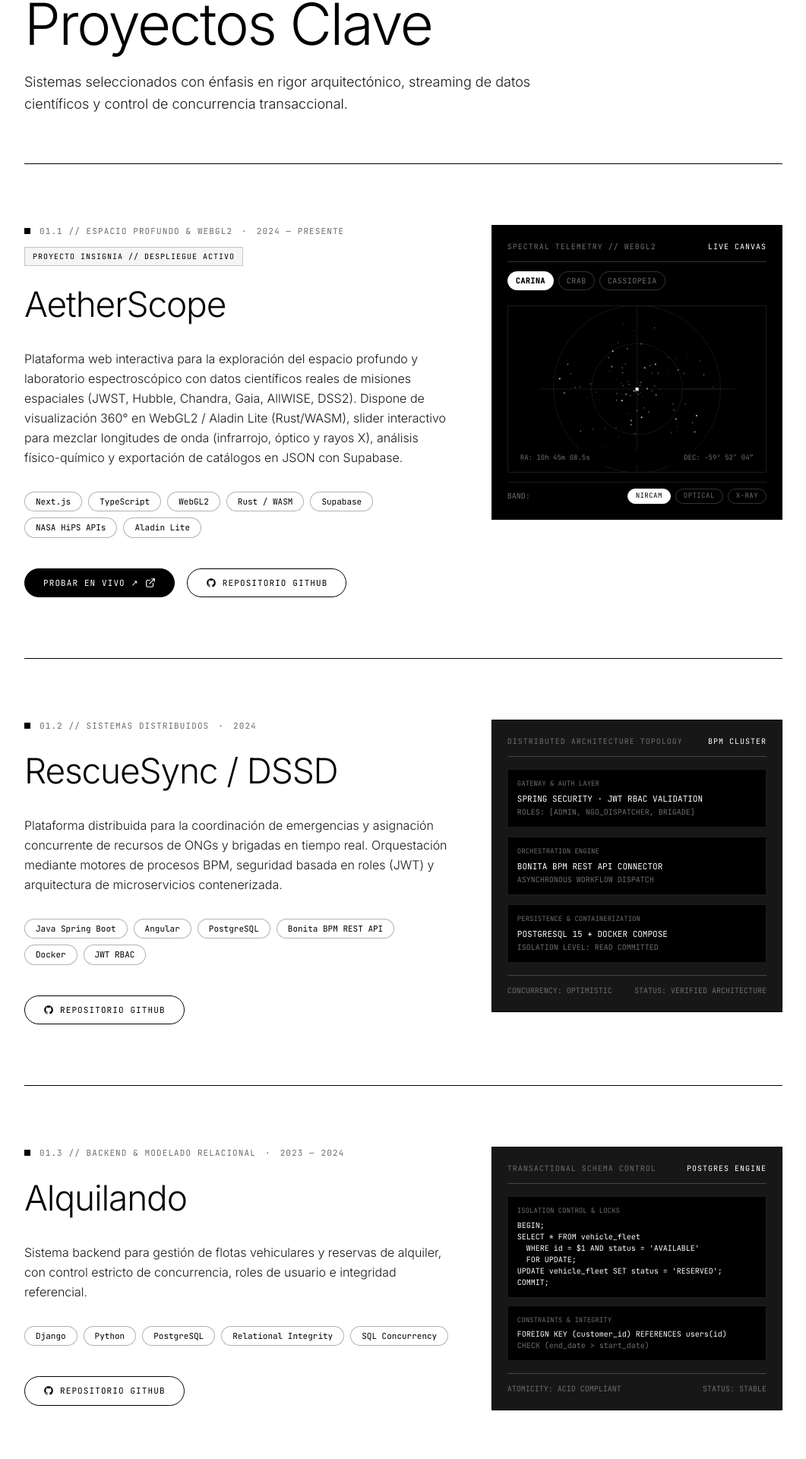
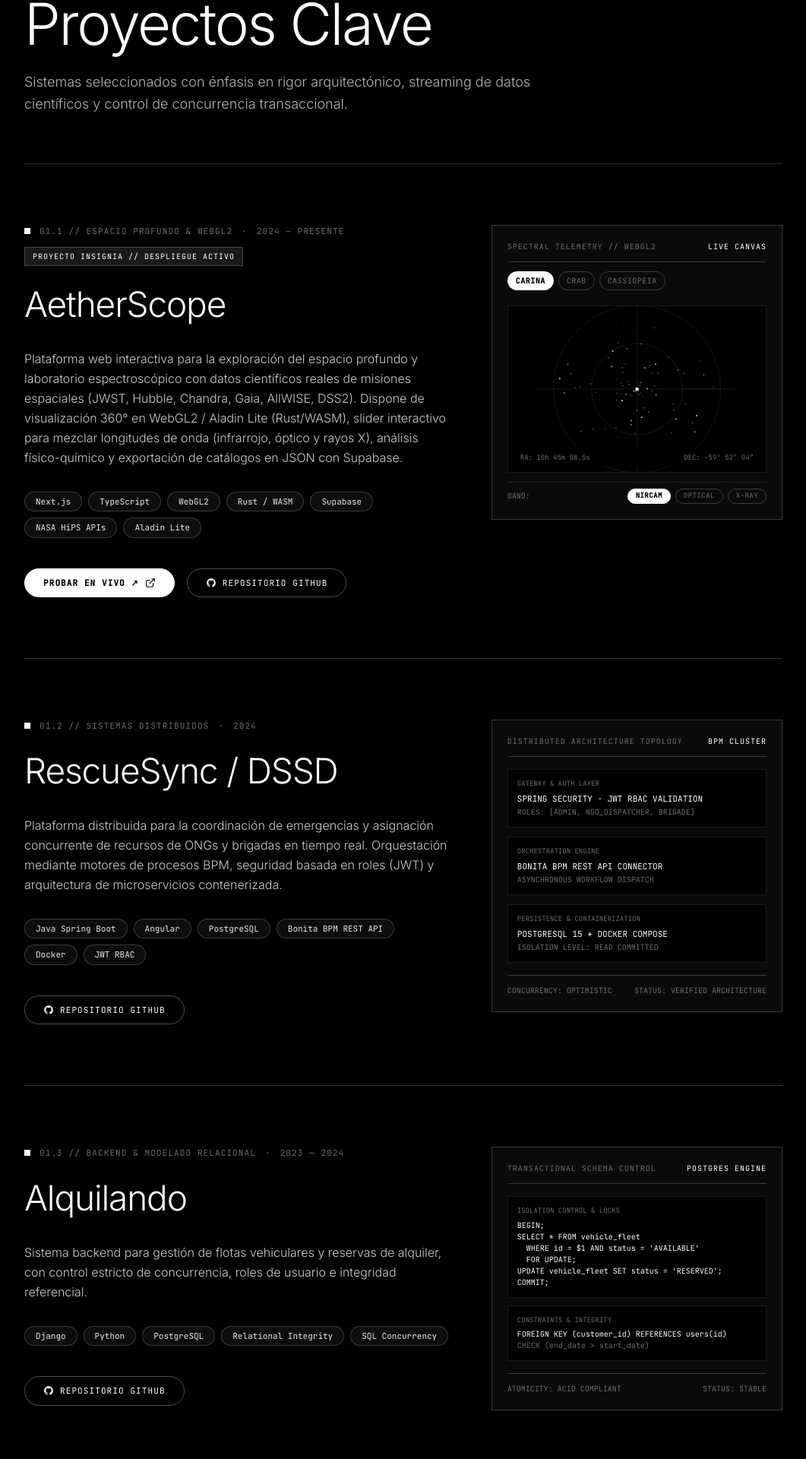
Before and after one commit to N3GR0N/Portfolio, a React (Vite) app: page / in a window 1280 px wide. Shown: the part 1138-3058 px from the top of the page at 76% size, without its empty margins (109-1170 px from the left). Built offline with nearby package versions, Linux system fonts and the light colour scheme.

Commit message:
style: invert theme palette to predominant obsidian dark with white typography

```diff
--- a/src/components/Projects.tsx
+++ b/src/components/Projects.tsx
@@ -83,11 +83,11 @@ export const Projects: React.FC = () => {
   };
 
   return (
-    <section id="projects" className="bg-paper text-obsidian border-b border-black">
+    <section id="projects" className="bg-obsidian text-paper border-b border-white/20">
       {/* Editorial Container Max 1078px */}
       <div className="max-w-[1078px] mx-auto px-6 sm:px-10 py-24 sm:py-32">
         {/* Section Header with Whisper Authority */}
-        <div className="pb-16 border-b border-black">
+        <div className="pb-16 border-b border-white/20">
           <div className="flex flex-col sm:flex-row sm:items-baseline justify-between gap-4">
             <span className="text-[12px] font-mono tracking-widest text-felt-gray uppercase">
               {t('projects.sectionNumber')} // ARCHIVE
@@ -97,11 +97,11 @@ export const Projects: React.FC = () => {
             </span>
           </div>
 
-          <h2 className="mt-6 text-[38px] sm:text-[60px] md:text-[76px] font-light tracking-[-0.03em] leading-[0.98] text-obsidian">
+          <h2 className="mt-6 text-[38px] sm:text-[60px] md:text-[76px] font-light tracking-[-0.03em] leading-[0.98] text-paper">
             {t('projects.sectionTitle')}
           </h2>
 
-          <p className="mt-6 max-w-[680px] text-[16px] sm:text-[18px] text-inkstone font-light leading-relaxed">
+          <p className="mt-6 max-w-[680px] text-[16px] sm:text-[18px] text-paper/70 font-light leading-relaxed">
             {t('projects.sectionSubtitle')}
           </p>
         </div>
@@ -109,31 +109,31 @@ export const Projects: React.FC = () => {
         {/* ========================================================
             PROJECT 01: AETHERSCOPE (FLAGSHIP - WITH LIVE DEMO & REPO)
             ======================================================== */}
-        <article className="py-20 border-b border-black">
+        <article className="py-20 border-b border-white/20">
           <div className="grid grid-cols-1 lg:grid-cols-12 gap-10 lg:gap-14 items-start">
             {/* Left Specs & Content (7 Cols) */}
             <div className="lg:col-span-7 flex flex-col justify-between">
               <div>
                 {/* Meta Tagline */}
                 <div className="flex items-center gap-3 text-[11px] font-mono tracking-widest text-felt-gray uppercase">
-                  <span className="inline-block w-2 h-2 bg-obsidian sharp-edge" />
+                  <span className="inline-block w-2 h-2 bg-paper sharp-edge" />
                   <span>01.1 // {t('projects.items.aetherscope.category')}</span>
                   <span>·</span>
                   <span>{t('projects.items.aetherscope.year')}</span>
                 </div>
 
                 {/* Flagship Notice */}
-                <div className="mt-3 text-[10px] font-mono tracking-widest text-obsidian bg-neutral-100 border border-black/20 px-2.5 py-1 inline-block uppercase">
+                <div className="mt-3 text-[10px] font-mono tracking-widest text-paper bg-white/10 border border-white/20 px-2.5 py-1 inline-block uppercase">
                   {t('projects.flagshipNotice')}
                 </div>
 
                 {/* Project Title */}
-                <h3 className="mt-4 text-[34px] sm:text-[46px] font-light tracking-tight text-obsidian">
+                <h3 className="mt-4 text-[34px] sm:text-[46px] font-light tracking-tight text-paper">
                   {t('projects.items.aetherscope.title')}
                 </h3>
 
                 {/* Description */}
-                <p className="mt-6 text-[15px] sm:text-[16px] text-inkstone leading-relaxed font-light">
+                <p className="mt-6 text-[15px] sm:text-[16px] text-paper/80 leading-relaxed font-light">
                   {t('projects.items.aetherscope.description')}
                 </p>
 
@@ -150,7 +150,7 @@ export const Projects: React.FC = () => {
                   ].map((tech) => (
                     <span
                       key={tech}
-                      className="px-3.5 py-1 text-[11px] font-mono text-obsidian border border-black/30 pill-btn bg-white hover:border-black transition-colors"
+                      className="px-3.5 py-1 text-[11px] font-mono text-paper/90 border border-white/20 pill-btn bg-white/5 hover:border-white/50 transition-colors"
                     >
                       {tech}
                     </span>
@@ -165,7 +165,7 @@ export const Projects: React.FC = () => {
                   href="https://aetherscope.vercel.app"
                   target="_blank"
                   rel="noopener noreferrer"
-                  className="inline-flex items-center gap-2 px-6 py-2.5 text-[11px] font-mono uppercase tracking-widest bg-obsidian text-paper border border-obsidian pill-btn hover:bg-paper hover:text-obsidian transition-all duration-500"
+                  className="inline-flex items-center gap-2 px-6 py-2.5 text-[11px] font-mono uppercase tracking-widest bg-paper text-obsidian border border-paper pill-btn hover:bg-transparent hover:text-paper transition-all duration-500 font-semibold"
                 >
                   <span>{t('projects.viewDemo')}</span>
                   <ExternalLink className="w-3.5 h-3.5" />
@@ -176,7 +176,7 @@ export const Projects: React.FC = () => {
                   href="https://github.com/N3GRON/AetherScope"
                   target="_blank"
                   rel="noopener noreferrer"
-                  className="inline-flex items-center gap-2 px-6 py-2.5 text-[11px] font-mono uppercase tracking-widest text-obsidian border border-black pill-btn hover:bg-obsidian hover:text-paper transition-all duration-500"
+                  className="inline-flex items-center gap-2 px-6 py-2.5 text-[11px] font-mono uppercase tracking-widest text-paper border border-white/30 pill-btn hover:border-paper hover:bg-white/10 transition-all duration-500"
                 >
                   <GithubIcon className="w-3.5 h-3.5" />
                   <span>{t('projects.viewCode')}</span>
@@ -185,7 +185,7 @@ export const Projects: React.FC = () => {
             </div>
 
             {/* Right Interactive Telemetry Mockup Shell (5 Cols - Strict 0px Sharp-Edge) */}
-            <div className="lg:col-span-5 bg-obsidian text-paper border border-black sharp-edge p-5 flex flex-col justify-between">
+            <div className="lg:col-span-5 bg-neutral-950 text-paper border border-white/20 sharp-edge p-5 flex flex-col justify-between">
               {/* Telemetry Header */}
               <div className="flex items-center justify-between pb-3 border-b border-white/20 text-[10px] font-mono tracking-widest text-felt-gray uppercase">
                 <span>SPECTRAL TELEMETRY // WEBGL2</span>
@@ -231,7 +231,7 @@ export const Projects: React.FC = () => {
                       onClick={() => setActiveBand(band)}
                       className={`px-2.5 py-0.5 uppercase tracking-wider pill-btn border text-[9px] ${
                         activeBand === band
-                          ? 'border-white bg-white text-obsidian'
+                          ? 'border-white bg-white text-obsidian font-semibold'
                           : 'border-white/20 text-felt-gray hover:text-paper'
                       }`}
                     >
@@ -247,23 +247,23 @@ export const Projects: React.FC = () => {
         {/* ========================================================
             PROJECT 02: RESCUESYNC / DSSD (STRICTLY GITHUB ONLY - NO LIVE DEMO)
             ======================================================== */}
-        <article className="py-20 border-b border-black">
+        <article className="py-20 border-b border-white/20">
           <div className="grid grid-cols-1 lg:grid-cols-12 gap-10 lg:gap-14 items-start">
             {/* Left Specs & Content (7 Cols) */}
             <div className="lg:col-span-7 flex flex-col justify-between">
               <div>
                 <div className="flex items-center gap-3 text-[11px] font-mono tracking-widest text-felt-gray uppercase">
-                  <span className="inline-block w-2 h-2 bg-obsidian sharp-edge" />
+                  <span className="inline-block w-2 h-2 bg-paper sharp-edge" />
                   <span>01.2 // {t('projects.items.rescuesync.category')}</span>
                   <span>·</span>
                   <span>{t('projects.items.rescuesync.year')}</span>
                 </div>
 
-                <h3 className="mt-4 text-[34px] sm:text-[46px] font-light tracking-tight text-obsidian">
+                <h3 className="mt-4 text-[34px] sm:text-[46px] font-light tracking-tight text-paper">
                   {t('projects.items.rescuesync.title')}
                 </h3>
 
-                <p className="mt-6 text-[15px] sm:text-[16px] text-inkstone leading-relaxed font-light">
+                <p className="mt-6 text-[15px] sm:text-[16px] text-paper/80 leading-relaxed font-light">
                   {t('projects.items.rescuesync.description')}
                 </p>
 
@@ -279,7 +279,7 @@ export const Projects: React.FC = () => {
                   ].map((tech) => (
                     <span
                       key={tech}
-                      className="px-3.5 py-1 text-[11px] font-mono text-obsidian border border-black/30 pill-btn bg-white hover:border-black transition-colors"
+                      className="px-3.5 py-1 text-[11px] font-mono text-paper/90 border border-white/20 pill-btn bg-white/5 hover:border-white/50 transition-colors"
                     >
                       {tech}
                     </span>
@@ -293,7 +293,7 @@ export const Projects: React.FC = () => {
                   href="https://github.com/N3GRON"
                   target="_blank"
                   rel="noopener noreferrer"
-                  className="inline-flex items-center gap-2 px-6 py-2.5 text-[11px] font-mono uppercase tracking-widest text-obsidian border border-black pill-btn hover:bg-obsidian hover:text-paper transition-all duration-500"
+                  className="inline-flex items-center gap-2 px-6 py-2.5 text-[11px] font-mono uppercase tracking-widest text-paper border border-white/30 pill-btn hover:border-paper hover:bg-white/10 transition-all duration-500"
                 >
                   <GithubIcon className="w-3.5 h-3.5" />
                   <span>{t('projects.viewCode')}</span>
@@ -302,7 +302,7 @@ export const Projects: React.FC = () => {
             </div>
 
             {/* Right Architecture Topology Mockup (5 Cols - Strict 0px Sharp-Edge) */}
-            <div className="lg:col-span-5 bg-neutral-900 text-paper border border-black sharp-edge p-5 font-mono text-[11px]">
+            <div className="lg:col-span-5 bg-neutral-950 text-paper border border-white/20 sharp-edge p-5 font-mono text-[11px]">
               <div className="flex items-center justify-between pb-3 border-b border-white/20 text-[10px] tracking-widest text-felt-gray uppercase">
                 <span>DISTRIBUTED ARCHITECTURE TOPOLOGY</span>
                 <span className="text-paper">BPM CLUSTER</span>
@@ -345,17 +345,17 @@ export const Projects: React.FC = () => {
             <div className="lg:col-span-7 flex flex-col justify-between">
               <div>
                 <div className="flex items-center gap-3 text-[11px] font-mono tracking-widest text-felt-gray uppercase">
-                  <span className="inline-block w-2 h-2 bg-obsidian sharp-edge" />
+                  <span className="inline-block w-2 h-2 bg-paper sharp-edge" />
                   <span>01.3 // {t('projects.items.alquilando.category')}</span>
                   <span>·</span>
                   <span>{t('projects.items.alquilando.year')}</span>
                 </div>
 
-                <h3 className="mt-4 text-[34px] sm:text-[46px] font-light tracking-tight text-obsidian">
+                <h3 className="mt-4 text-[34px] sm:text-[46px] font-light tracking-tight text-paper">
                   {t('projects.items.alquilando.title')}
                 </h3>
 
-                <p className="mt-6 text-[15px] sm:text-[16px] text-inkstone leading-relaxed font-light">
+                <p className="mt-6 text-[15px] sm:text-[16px] text-paper/80 leading-relaxed font-light">
                   {t('projects.items.alquilando.description')}
                 </p>
 
@@ -370,7 +370,7 @@ export const Projects: React.FC = () => {
                   ].map((tech) => (
                     <span
                       key={tech}
-                      className="px-3.5 py-1 text-[11px] font-mono text-obsidian border border-black/30 pill-btn bg-white hover:border-black transition-colors"
+                      className="px-3.5 py-1 text-[11px] font-mono text-paper/90 border border-white/20 pill-btn bg-white/5 hover:border-white/50 transition-colors"
                     >
                       {tech}
                     </span>
@@ -384,7 +384,7 @@ export const Projects: React.FC = () => {
                   href="https://github.com/N3GRON"
                   target="_blank"
                   rel="noopener noreferrer"
-                  className="inline-flex items-center gap-2 px-6 py-2.5 text-[11px] font-mono uppercase tracking-widest text-obsidian border border-black pill-btn hover:bg-obsidian hover:text-paper transition-all duration-500"
+                  className="inline-flex items-center gap-2 px-6 py-2.5 text-[11px] font-mono uppercase tracking-widest text-paper border border-white/30 pill-btn hover:border-paper hover:bg-white/10 transition-all duration-500"
                 >
                   <GithubIcon className="w-3.5 h-3.5" />
                   <span>{t('projects.viewCode')}</span>
@@ -393,7 +393,7 @@ export const Projects: React.FC = () => {
             </div>
 
             {/* Right Relational Schema & Query Mockup (5 Cols - Strict 0px Sharp-Edge) */}
-            <div className="lg:col-span-5 bg-neutral-900 text-paper border border-black sharp-edge p-5 font-mono text-[11px]">
+            <div className="lg:col-span-5 bg-neutral-950 text-paper border border-white/20 sharp-edge p-5 font-mono text-[11px]">
               <div className="flex items-center justify-between pb-3 border-b border-white/20 text-[10px] tracking-widest text-felt-gray uppercase">
                 <span>TRANSACTIONAL SCHEMA CONTROL</span>
                 <span className="text-paper">POSTGRES ENGINE</span>
--- a/src/index.css
+++ b/src/index.css
@@ -19,13 +19,13 @@
 
   html {
     scroll-behavior: smooth;
-    background-color: var(--color-paper);
-    color: var(--color-obsidian);
+    background-color: var(--color-obsidian);
+    color: var(--color-paper);
   }
 
   body {
-    background-color: var(--color-paper);
-    color: var(--color-obsidian);
+    background-color: var(--color-obsidian);
+    color: var(--color-paper);
     font-family: 'Inter', sans-serif;
     overflow-x: hidden;
     -webkit-font-smoothing: antialiased;
```
Also changed, not shown: src/components/Education.tsx (+9 -9 lines).
